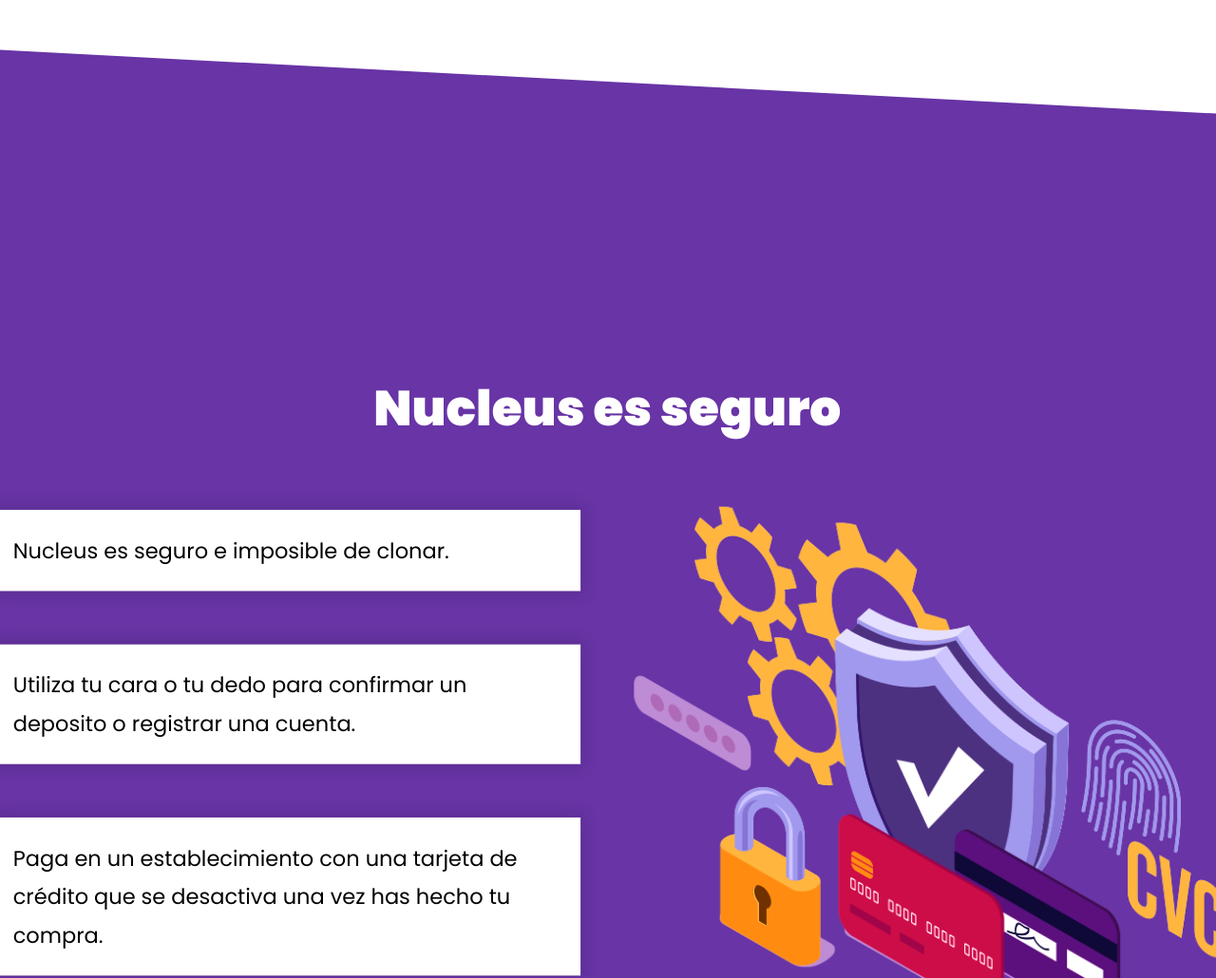
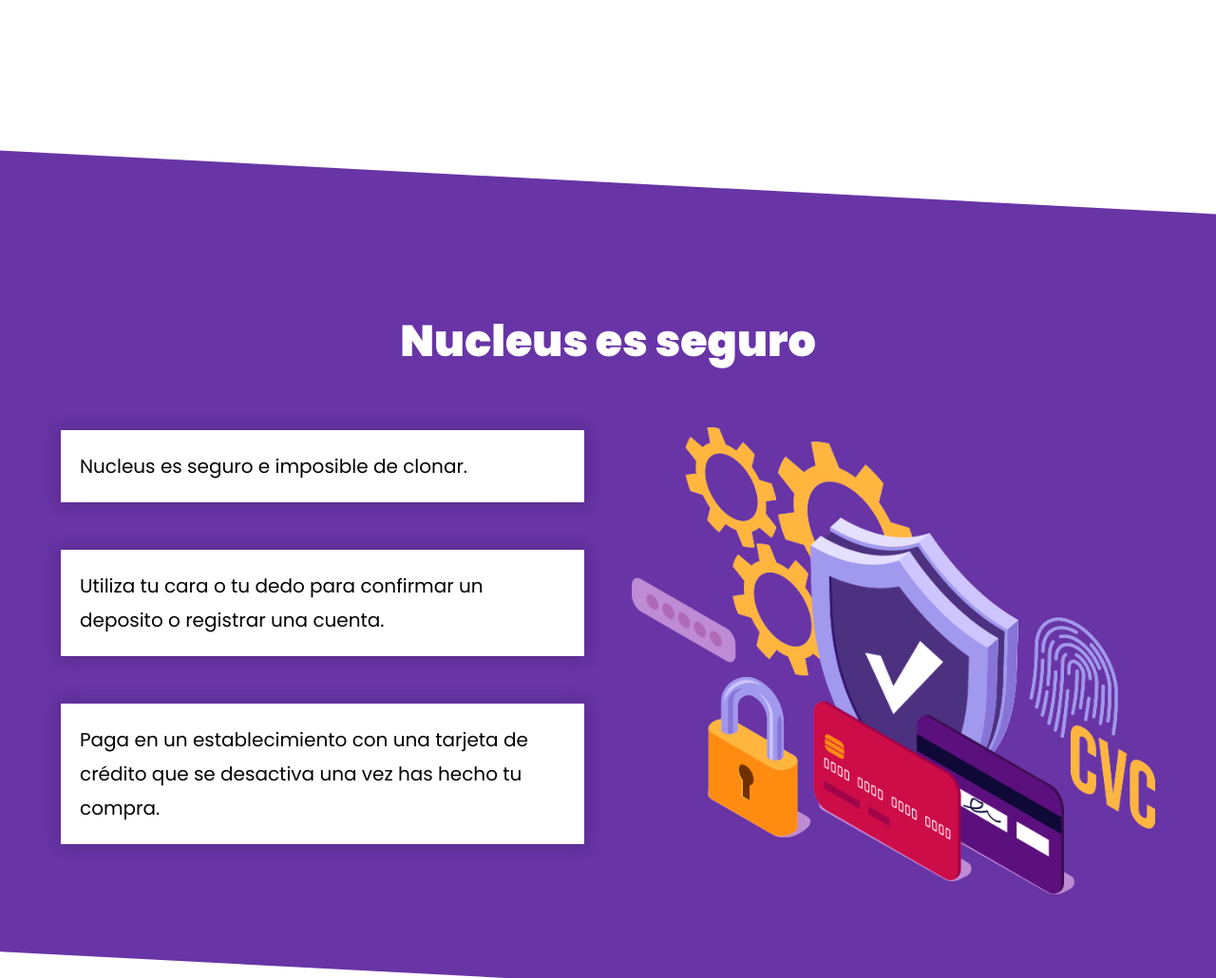
Before and after one commit to el-polar/04-nucleus-eWallet, a plain HTML site: page index.html in a window 1280 px wide. Shown: the part 1910-2940 px from the top of the page at 95% size. Drawn offline with Linux system fonts and the light colour scheme.

Commit message:
Diagonal method 2

```diff
--- a/css/styles.css
+++ b/css/styles.css
@@ -39,9 +39,6 @@ a {
 img {
   max-width: 100%;
   display: block;
-}
-.mask {
-  overflow: hidden;
 }
 [class$="__contenedor"] {
   max-width: 120rem;
@@ -199,17 +196,30 @@ img {
 
 .seguridad {
   background-color: var(--primario);
-  padding: 10rem 0;
-  transform: rotate(3deg) scale(1.5);
-  margin: 50rem 0;
+  padding: 20rem 0;
+  position: relative;
+  margin: 10rem 0;
+  overflow: hidden;
 }
-@media (min-width: 768px) {
-  .seguridad {
-    margin: 30rem 0;
-  }
+.seguridad::before,
+.seguridad::after {
+  background-color: var(--blanco);
+  content: "";
+  height: 20rem;
+  width: 120%;
+  position: absolute;
+}
+.seguridad::before {
+  top: -10rem;
+  left: -1rem;
+  transform: rotate(3deg);
+}
+.seguridad::after {
+  bottom: -10rem;
+  left: -1rem;
+  transform: rotate(3deg);
 }
 .seguridad__contenedor {
-  transform: rotate(-3deg) scale(0.75);
 }
 .seguridad__heading {
   color: var(--blanco);
--- a/index.html
+++ b/index.html
@@ -88,7 +88,6 @@
       </div>
     </main>
 
-    <div class="mask">
     <section class="seguridad">
       <div class="seguridad__contenedor">
         <h2 class="seguridad__heading">Nucleus es seguro</h2>
@@ -101,8 +100,8 @@
             </div>
             <div class="listado__elemento">
               <p class="listado__texto">
-                  Utiliza tu cara o tu dedo para confirmar un deposito o
-                  registrar una cuenta.
+                Utiliza tu cara o tu dedo para confirmar un deposito o registrar
+                una cuenta.
               </p>
             </div>
             <div class="listado__elemento">
@@ -112,12 +111,12 @@
               </p>
             </div>
           </div>
+
           <div class="seguridad__imagen">
             <img src="img/seguridad.png" alt="Seguridad nucleus" />
           </div>
         </div>
       </div>
     </section>
-    </div>
   </body>
 </html>
```
Lines whose indentation alone changed are shown as unchanged.
